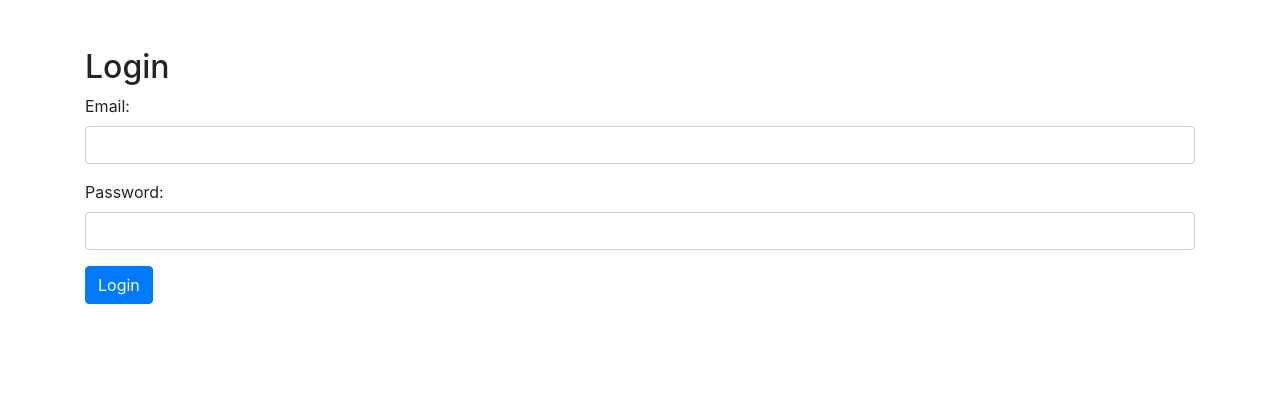
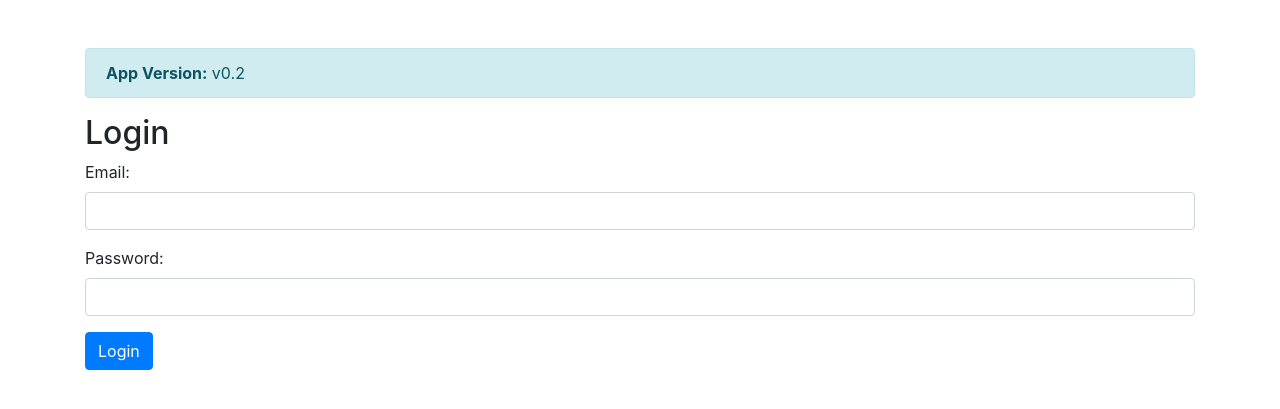
Before and after one commit to TobiasS1402/casemanagement, a Flask app: page /login in a window 1280 px wide. Shown: the top 409 px of the page. Run offline with Flask 3, Linux system fonts and the light colour scheme; parts of the project's set-up code (start-up, migrations or seed data) failed here and were passed over; some libraries are stand-ins or nearby versions.

Commit message:
chore: versioning

```diff
--- a/templates/login.html
+++ b/templates/login.html
@@ -8,6 +8,9 @@
 </head>
 <body>
     <div class="container mt-5">
+        <div class="alert alert-info">
+            <strong>App Version:</strong> v0.2 <!-- Replace with your actual version -->
+        </div>
         <h2>Login</h2>
         {% for category,message in get_flashed_messages(with_categories=true) %}
             <div class="alert alert-{{ category.lower() }}">
```
